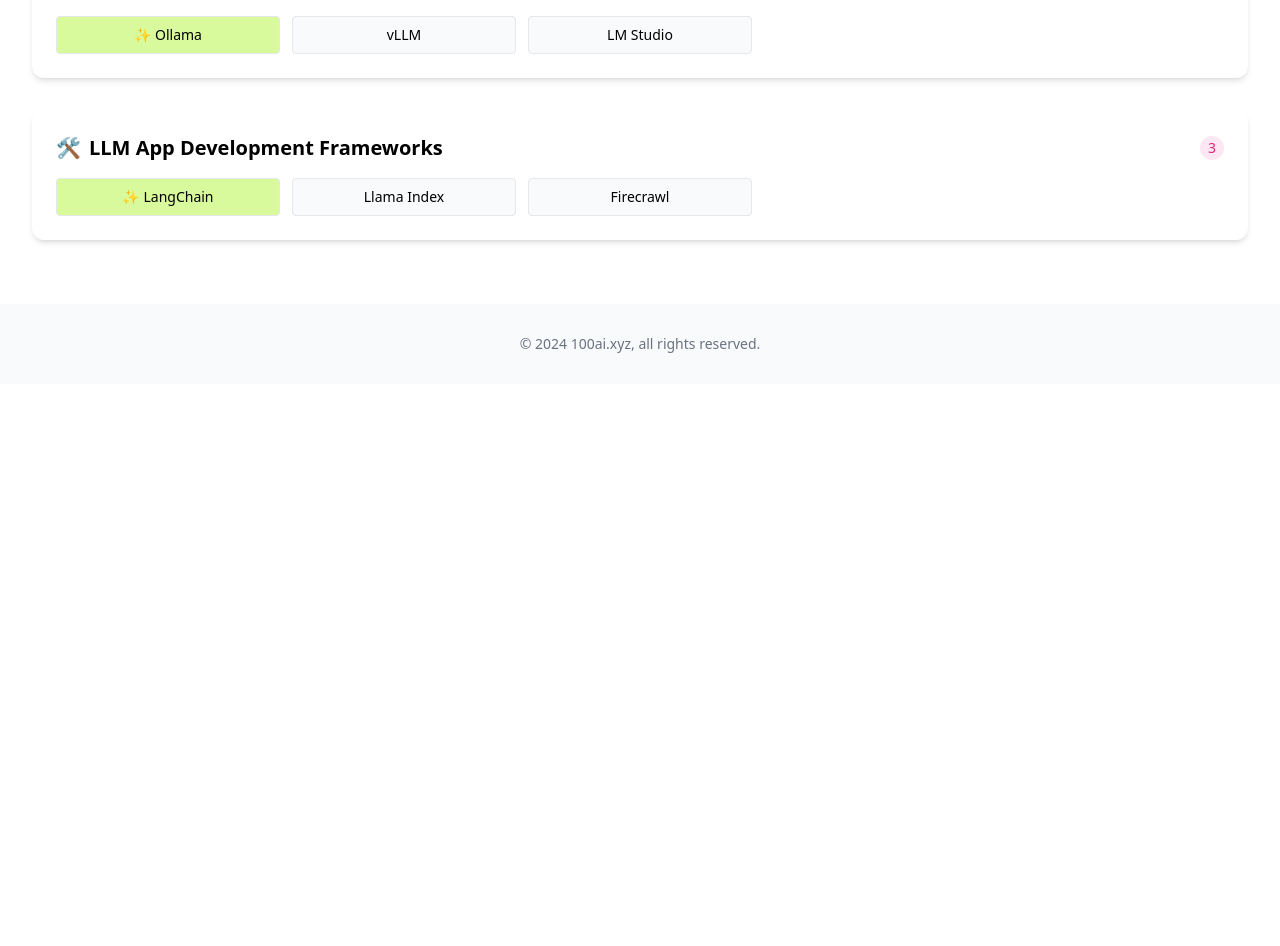
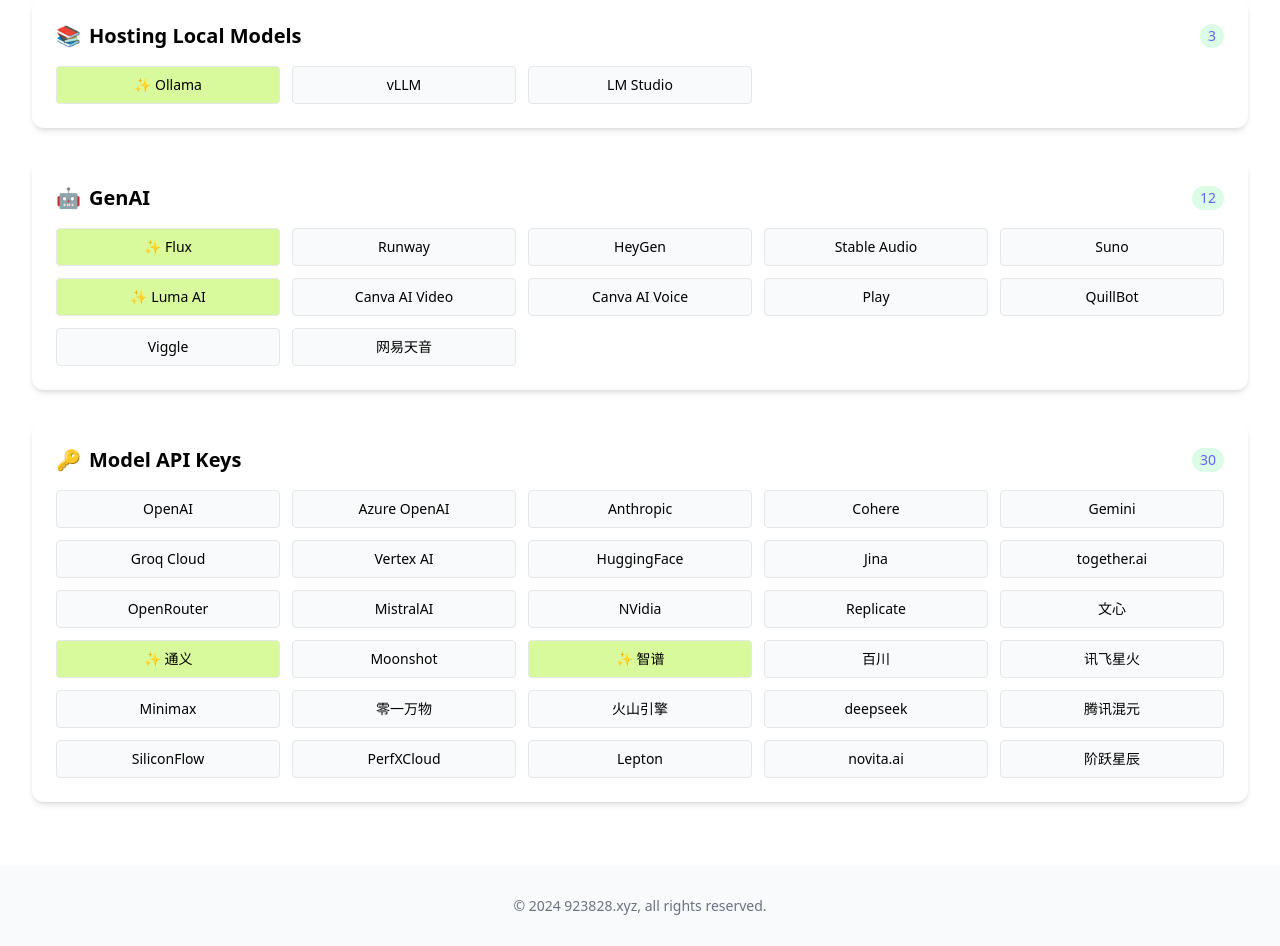
Before and after one commit to 1137882300/ai-1oo, a Next.js app: page / in a window 1280 px wide. Shown: the part 1580-2526 px from the top of the page. Before the commit the page ends 1964 px from the top, so only its background shows below. Built offline with nearby package versions, Linux system fonts and the light colour scheme.

Commit message:
add data

```diff
--- a/app/components/Category.tsx
+++ b/app/components/Category.tsx
@@ -19,7 +19,7 @@
           <span className="mr-2">{icon}</span>
           {title}
         </h2>
-        <span className="bg-pink-100 text-pink-600 text-sm px-2 py-0.5 rounded-full">
+        <span className="bg-green-100 text-indigo-500 text-sm px-2 py-0.5 rounded-full">
           {items.length}
         </span>
       </div>
--- a/app/components/Footer.tsx
+++ b/app/components/Footer.tsx
@@ -1,7 +1,7 @@
 const Footer = () => {
     return (
       <footer className="text-center py-6 text-gray-500 text-sm h-20 flex items-center justify-center bg-gray-50">
-        © 2024 100ai.xyz, all rights reserved.
+        © 2024 923828.xyz, all rights reserved.
       </footer>
     );
   };
--- a/data/categories.ts
+++ b/data/categories.ts
@@ -65,12 +65,17 @@
   },
   {
     title: "LLM App Development Platforms",
-    icon: "📚",
+    icon: "🛠️",
     items: [
         {"name":"Dify","link":"https://dify.ai/" , isNew: true},
         {"name":"AnythingLLM","link":"https://anythingllm.com/" },
         {"name":"MaxKB","link":"https://github.com/1Panel-dev/MaxKB" },
         {"name":"Coze","link":"https://www.coze.com/" },
+        {"name":"FLowwise","link":"https://flowiseai.com/" },
+        {"name":"Langflow","link":"https://www.langflow.org/" },
+        {"name":"LangChain","link":"https://www.langchain.com/" , isNew: true},
+        {"name":"Llama Index","link":"https://www.llamaindex.ai/" },
+        {"name":"Firecrawl","link":"https://www.firecrawl.dev/" },
     ]
   },
   {
@@ -83,12 +88,57 @@
     ]
   },
   {
-    title: "LLM App Development Frameworks",
-    icon: "🛠️",
+    title: "GenAI",
+    icon: "🤖",
     items: [
-        {"name":"LangChain","link":"https://www.langchain.com/" , isNew: true},
-        {"name":"Llama Index","link":"https://www.llamaindex.ai/" },
-        {"name":"Firecrawl","link":"https://www.firecrawl.dev/" },
+      { name: "Flux", link: "https://flux.ai/" , isNew: true},
+      { name: "Runway", link: "https://runwayml.com/" },
+      { name: "HeyGen", link: "https://www.heygen.com/" },
+      { name: "Stable Audio", link: "https://www.stableaudio.com/" },
+      { name: "Suno", link: "https://www.suno.ai/" },
+      { name: "Luma AI", link: "https://lumalabs.ai/", isNew: true },
+      { name: "Canva AI Video", link: "https://www.canva.com/ai-video/" },
+      { name: "Canva AI Voice", link: "https://www.canva.com/ai-voice/" },
+      { name: "Play", link: "https://play.ht/" },
+      { name: "QuillBot", link: "https://quillbot.com/" },
+      { name: "Viggle", link: "https://viggle.ai/"  },
+      { name: "网易天音", link: "https://tianyin.music.163.com/" },
+    ]
+  },
+  {
+    title: "Model API Keys",
+    icon: "🔑",
+    items: [
+      { name: "OpenAI", link: "https://openai.com/" },
+      { name: "Azure OpenAI", link: "https://azure.microsoft.com/en-us/products/cognitive-services/openai-service/" },
+      { name: "Anthropic", link: "https://www.anthropic.com/" },
+      { name: "Cohere", link: "https://cohere.ai/" },
+      { name: "Gemini", link: "https://deepmind.google/technologies/gemini/" },
+      { name: "Groq Cloud", link: "https://groq.com/" },
+      { name: "Vertex AI", link: "https://cloud.google.com/vertex-ai" },
+      { name: "HuggingFace", link: "https://huggingface.co/" },
+      { name: "Jina", link: "https://jina.ai/" },
+      { name: "together.ai", link: "https://www.together.ai/" },
+      { name: "OpenRouter", link: "https://openrouter.ai/" },
+      { name: "MistralAI", link: "https://mistral.ai/" },
+      { name: "NVidia", link: "https://www.nvidia.com/en-us/ai-data-science/" },
+      { name: "Replicate", link: "https://replicate.com/" },
+      { name: "文心", link: "https://wenxin.baidu.com/" },
+      { name: "通义", link: "https://tongyi.aliyun.com/", isNew: true },
+      { name: "Moonshot", link: "https://www.moonshot.cn/" },
+      { name: "智谱", link: "https://www.zhipuai.cn/" , isNew: true},
+      { name: "百川", link: "https://www.baichuan-ai.com/" },
+      { name: "讯飞星火", link: "https://xinghuo.xfyun.cn/" },
+      { name: "Minimax", link: "https://www.minimax.io/" },
+      { name: "零一万物", link: "https://01.ai/" },
+      { name: "火山引擎", link: "https://www.volcengine.com/" },
+      { name: "deepseek", link: "https://deepseek.ai/" },
+      { name: "腾讯混元", link: "https://cloud.tencent.com/product/hunyuan" },
+      { name: "SiliconFlow", link: "https://www.siliconflow.com/" },
+      { name: "PerfXCloud", link: "https://www.perfxlab.com/" },
+      { name: "Lepton", link: "https://www.lepton.ai/" },
+      { name: "novita.ai", link: "https://www.novita.ai/" },
+      { name: "阶跃星辰", link: "https://www.stepai.tech/" },
     ]
   },
 ];
```
